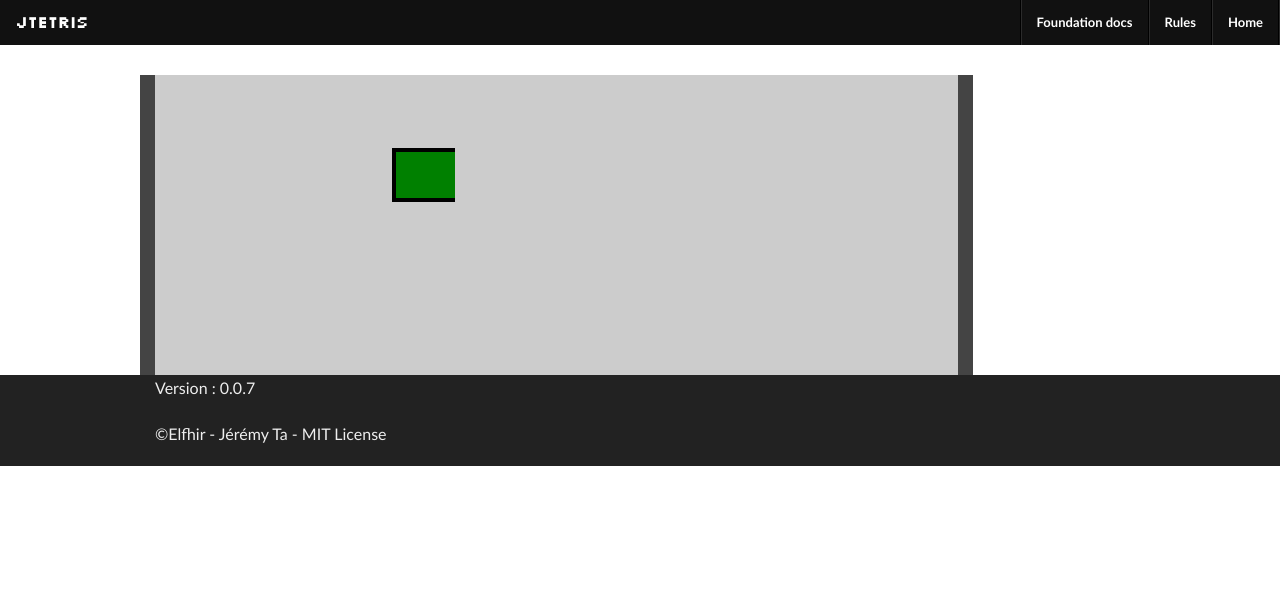
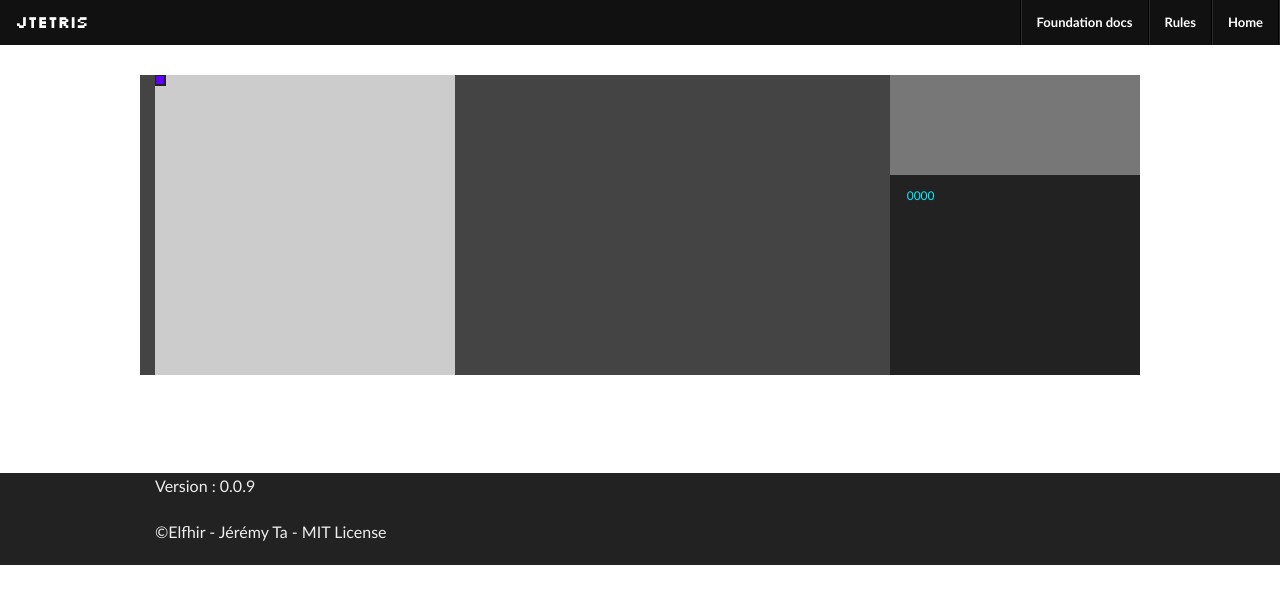
Before and after one commit to Elfhir/jTetris, a plain HTML site: page index.html in a window 1280 px wide. Drawn offline with Linux system fonts and the light colour scheme.

Commit message:
fix layout of score and preview problems

```diff
--- a/css/jTetris.css
+++ b/css/jTetris.css
@@ -15,9 +15,10 @@
     font-style: normal;
 }
 
-.container {
+#container {
 	font-family: Calibri, Verdana, Arial, sans-serif;
-	height: 100%;
+	height: 615px;
+	overflow: hidden;
 }
 
 #jTetris-title {
@@ -27,30 +28,39 @@
 
 #jTetris-footer {
 	position: relative;
-	bottom: 0;
+	top: 16%;
 	background: #222222;
 	color: #eee;
 }
 
 /* ------------------------- */
 
+#jTetris-wrapper {
+	background: #000;
+}
+
+#jTetris {
+	width: 300px;
+	height: 300px;
+	background: #ccc;
+}
+
 #jTetris-game-zone {
 	background: #444;
 }
 
 #jTetris-info-zone {
+	padding: 0;
+	height: 300px;
 	background: #bbb;
 }
 
-#jTetris {
-	width: 100%;
-	height: 300px;
-	background: #ccc;
+#jTetris-tetriminoes-info {
+	height: 100px;
+	background: #777;
 }
 
-#jTetris-wrapper {
-	background: #000;
+#jTetris-score-info {
+	height: 200px;
+	background: #222;
 }
-
-#jTetris-tetriminoes-info {
-}
--- a/index.html
+++ b/index.html
@@ -48,11 +48,12 @@
 
 		<div class="row">
 			<div id="jTetris-wrapper">
-				<div id="jTetris-game-zone" class="small-10 columns">
+				<div id="jTetris-game-zone" class="small-9 columns">
 					<div id="jTetris"></div>
 				</div>
-				<div id="jTetris-info-zone" class="small-2 columns">
+				<div id="jTetris-info-zone" class="small-3 columns">
 					<div id="jTetris-tetriminoes-info"></div>
+					<div id="jTetris-score-info"></div>
 				</div>
 			</div>
 		</div>
@@ -61,7 +62,7 @@
 		<div id="jTetris-footer">
 			<div class="row">
 				<div class="two columns">
-		   			<p>Version : 0.0.7</p>
+		   			<p>Version : 0.0.9</p>
 		   		</div>
 				<div class="two columns">
 		   			<p class="copyright">&copy;Elfhir - Jérémy Ta - MIT License</a></p>
--- a/js/jTetris.js
+++ b/js/jTetris.js
@@ -8,22 +8,47 @@
 var jTetris = {
 
 	// Vars
-	wrapper : null,
-	that : null,
-	infoZone : null,
-	gameZone : null,
-	keysZone : null,
+	wrapper		:	null,
+	that		:	null,
+	infoZone	:	null,
+	gameZone	:	null,
+	keysZone	:	null,
+	tetriminoes	:	null,
+	score		:	null,
 
 	keys : {
-		left: 37,
-		up: 38,
-		right: 39,
-		down: 40,
-		z: 90,
-		q: 81,
-		s: 83,
-		d: 68,
-		space: 32
+		left	:	37,
+		up		:	38,
+		right	:	39,
+		down	:	40,
+		z		:	90,
+		q		:	81,
+		s		:	83,
+		d		:	68,
+		space	:	32
+	},
+
+	stage_width				:	300,
+	stage_height			:	300,
+	score_height			:	200,
+	score_width				:	100,
+	preview_height			:	100,
+	preview_width			:	100,
+	square_size				:	10,
+	stroke_size				:	2,
+
+	colors : {
+		white:		"#ffffff",
+		cream:		"#dddddd",
+		grey:		"#aaaaaa",
+		greyBlack:	"#888888",
+		blackGrey:	"#222222",
+		black:		"#000000",
+		orange:		"#ff400d",
+		cyan:		"#00eeff",
+		blue:		"#0088ff",
+		marine:		"#0000ff",
+		violet:		"#6000ff"
 	},
 
 	// Methods
@@ -34,7 +59,6 @@ var jTetris = {
 		jTetris.keyboardListener();
 
 		jTetris.setupKinetic();
-		window.console.log(jTetris.that.style.offsetHeight);
 		//jTetris.createTetrominoes();
 	},
 
@@ -78,33 +102,61 @@ var jTetris = {
 		jTetris.that = document.getElementById("jTetris");
 		jTetris.infoZone = document.getElementById("jTetris-info-zone");
 		jTetris.gameZone = document.getElementById("jTetris-game-zone");
-		jTetris.tetriminoesInfo = document.getElementById("jTetris-tetriminoes-info");
+		jTetris.scoreInfo = document.getElementById("jTetris-score-info");
+		jTetris.preview = document.getElementById("jTetris-tetriminoes-info");
 	},
 
 	setupKinetic : function() {
-		var stage = new Kinetic.Stage({
-			container: jTetris.that,
-			width: 300,
-			height: 300
+		// Game Zone #jTetris
+		var gameStage = new Kinetic.Stage({
+			container: 	jTetris.that,
+			width: 		jTetris.stage_width,
+			height: 	jTetris.stage_height
+		});
+
+		// tetriminoes preview Zone #jTetris-info-zone
+		var previewStage = new Kinetic.Stage({
+			container:	jTetris.preview,
+			width:		jTetris.preview_width,
+			height:		jTetris.preview_height
+		});
+
+		// Score Zone #jTetris-info-zone
+		var scoreStage = new Kinetic.Stage({
+			container:	jTetris.scoreInfo,
+			width:		jTetris.score_width,
+			height:		jTetris.score_height
 		});
 
 		var gameLayer = new Kinetic.Layer();
+		var scoreLayer = new Kinetic.Layer();
+		var previewLayer = new Kinetic.Layer();
 
 		var rect = new Kinetic.Rect({
-	        x: 239,
-	        y: 75,
-	        width: 100,
-	        height: 50,
-	        fill: 'green',
-	        stroke: 'black',
-	        strokeWidth: 4
-	      });
+			x: 0,
+			y: 0,
+			width:			jTetris.square_size,
+			height:			jTetris.square_size,
+			fill:			jTetris.colors.violet,
+			stroke:			jTetris.colors.blackGrey,
+			strokeWidth:	jTetris.stroke_size
+		});
 
-	      // add the shape to the layer
-	      gameLayer.add(rect);
+		var score = new Kinetic.Text({
+			x: scoreStage.getWidth()/6,
+  			y: 15,
+			text:"0000",
+			fontSize: 12,
+			fontFamily: 'Calibri',
+			fill: jTetris.colors.cyan
+		});
 
-	      // add the layer to the stage
-	      stage.add(gameLayer);
+		scoreLayer.add(score);
+		gameLayer.add(rect);
+
+		gameStage.add(gameLayer);
+		scoreStage.add(scoreLayer);
+		previewStage.add(previewLayer);
 
 	}
 
```
